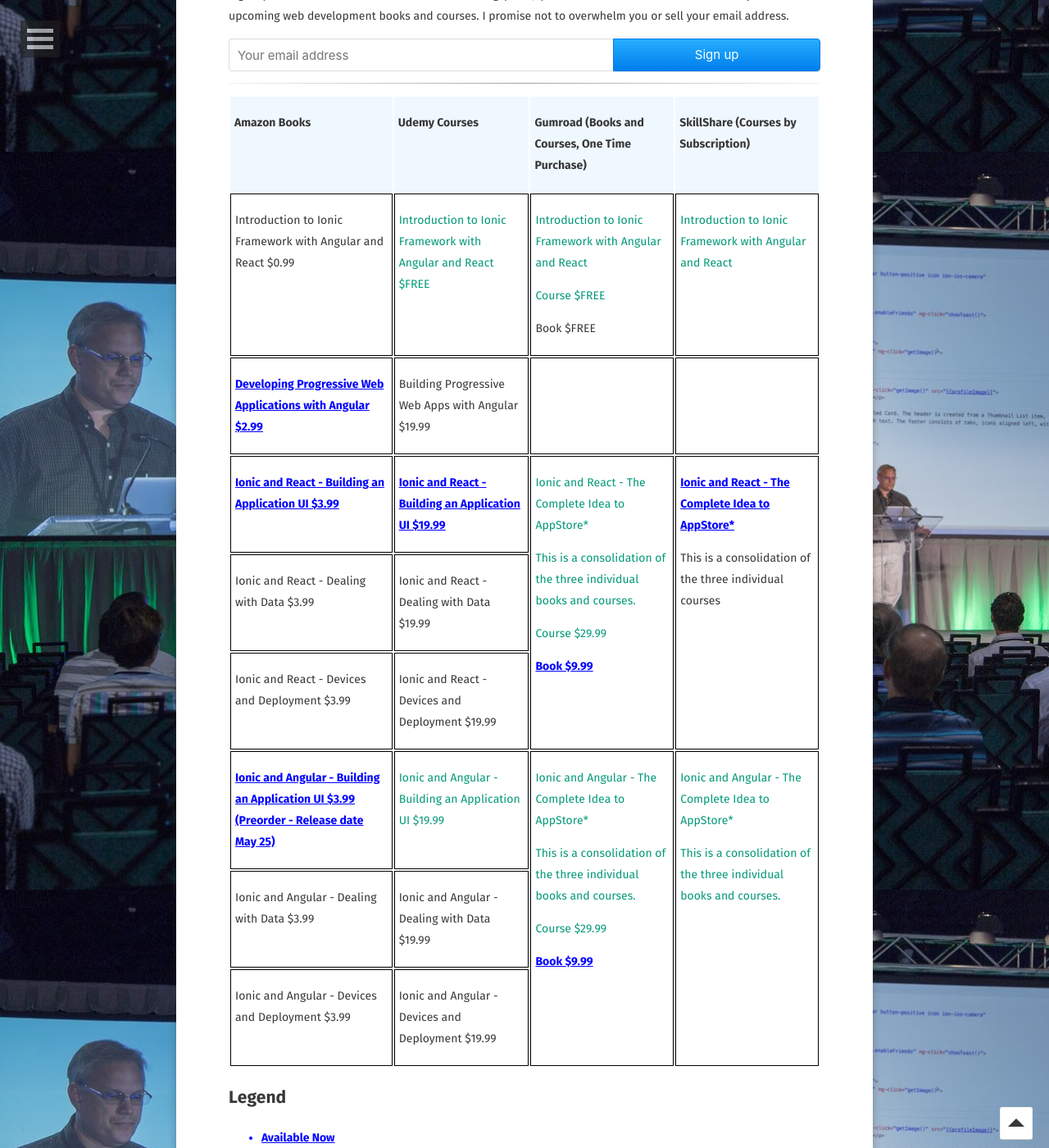
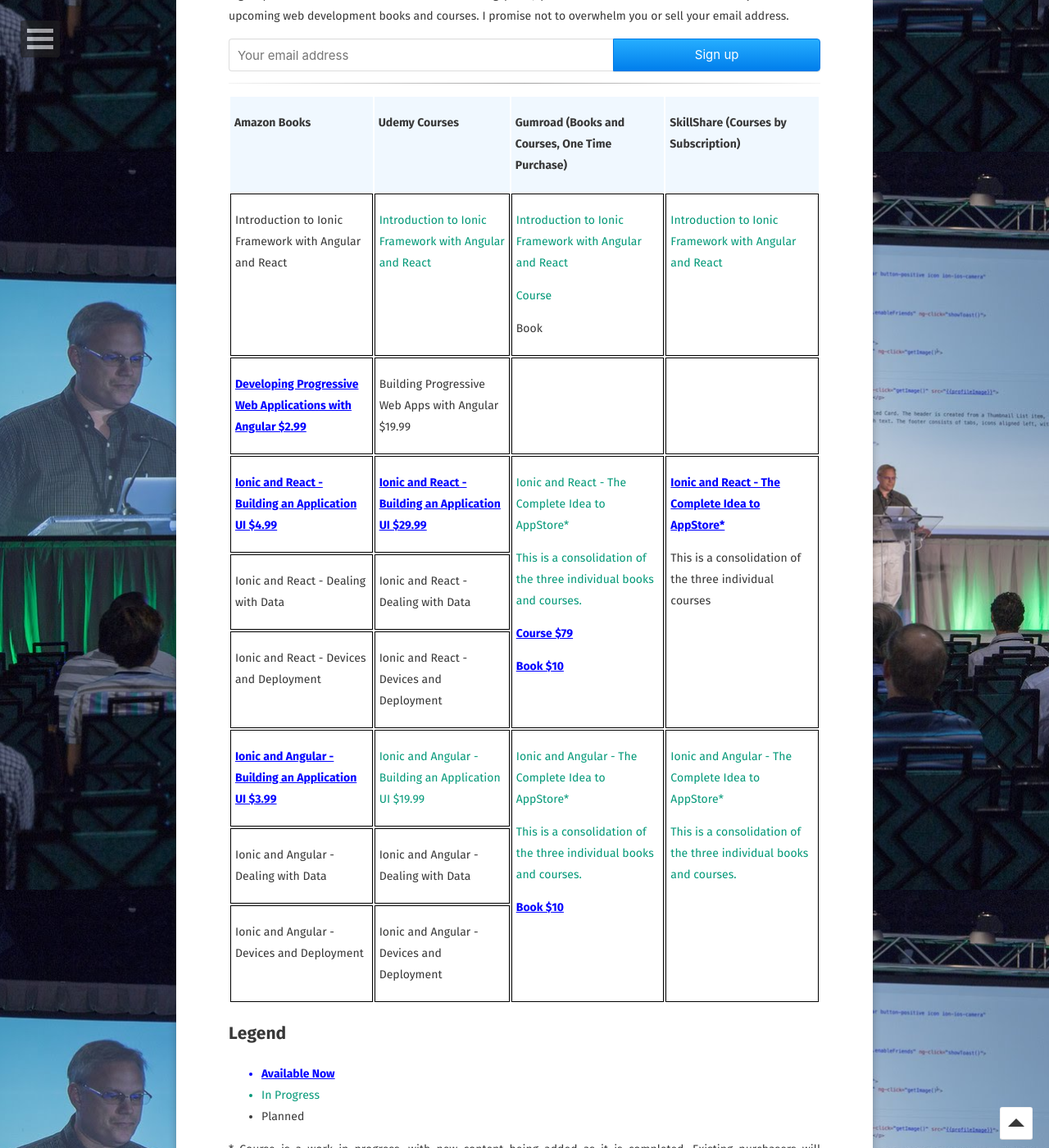
Before and after one commit to walkingriver/walkingriver.github.io, a Jekyll site: the page built from projects/index.html, in a window 1280 px wide and 1400 px high, scrolled down 715 px. Shown: the whole window at 82% size. Built offline with Jekyll 4.4.1, drawn with Linux system fonts in a browser that asks for light colours; some web fonts are replaced.

Commit message:
Updated links with availability

```diff
--- a/projects/index.html
+++ b/projects/index.html
@@ -74,15 +74,15 @@ comments: false
   <tbody>
     <tr class="c13">
       <td class="c4" colspan="1" rowspan="1">
-        <p class="c5"><span class="c1">Introduction to Ionic Framework with Angular and React $0.99</span></p>
+        <p class="c5"><span class="c1">Introduction to Ionic Framework with Angular and React</span></p>
       </td>
       <td class="c4" colspan="1" rowspan="1">
-        <p class="c5"><span class="c0">Introduction to Ionic Framework with Angular and React $FREE</span></p>
+        <p class="c5"><span class="c0">Introduction to Ionic Framework with Angular and React</span></p>
       </td>
       <td class="c4" colspan="1" rowspan="1">
         <p class="c5"><span class="c0">Introduction to Ionic Framework with Angular and React </span></p>
-        <p class="c5"><span class="c0">Course $FREE</span></p>
-        <p class="c5"><span class="c1">Book $FREE</span></p>
+        <p class="c5"><span class="c0">Course</span></p>
+        <p class="c5"><span class="c1">Book</span></p>
       </td>
       <td class="c4" colspan="1" rowspan="1">
         <p class="c5"><span class="c0">Introduction to Ionic Framework with Angular and React</span></p>
@@ -106,18 +106,18 @@ comments: false
       <td class="c4" colspan="1" rowspan="1">
         <p class="c5"><span class="c11"><a class="c7"
               href="https://amzn.to/3e6Ohua">Ionic and
-              React - Building an Application UI $3.99</a></span></p>
+              React - Building an Application UI $4.99</a></span></p>
       </td>
       <td class="c4" colspan="1" rowspan="1">
         <p class="c5"><span class="c11"><a class="c7"
               href="https://www.udemy.com/course/building-mobile-apps-with-ionic-and-react-zero-to-app-store/?referralCode=4C0BCC075278543D5911">
-              Ionic and React - Building an Application UI $19.99</a></span></p>
+              Ionic and React - Building an Application UI $29.99</a></span></p>
       </td>
       <td class="c4" colspan="1" rowspan="3">
         <p class="c5"><span class="c0">Ionic and React - The Complete Idea to AppStore*</span></p>
         <p class="c5"><span class="c0">This is a consolidation of the three individual books and courses.</span></p>
-        <p class="c5"><span class="c0">Course $29.99</span></p>
-        <p class="c5"><span class="c0"><a class="c7" href="https://gum.co/UNqqS">Book $9.99</a></span></p>
+        <p class="c5"><span class="c0"><a href="https://gum.co/KJvnU" class="c7"> Course $79</a></span></p>
+        <p class="c5"><span class="c0"><a class="c7" href="https://gum.co/UNqqS">Book $10</a></span></p>
       </td>
       <td class="c4" colspan="1" rowspan="3">
         <p class="c5"><span class="c11"><a class="c7"
@@ -128,25 +128,25 @@ comments: false
     </tr>
     <tr class="c8">
       <td class="c4" colspan="1" rowspan="1">
-        <p class="c5"><span class="c1">Ionic and React - Dealing with Data $3.99</span></p>
+        <p class="c5"><span class="c1">Ionic and React - Dealing with Data</span></p>
       </td>
       <td class="c4" colspan="1" rowspan="1">
-        <p class="c5"><span class="c1">Ionic and React - Dealing with Data $19.99</span></p>
+        <p class="c5"><span class="c1">Ionic and React - Dealing with Data</span></p>
       </td>
     </tr>
     <tr class="c8">
       <td class="c4" colspan="1" rowspan="1">
-        <p class="c5"><span class="c1">Ionic and React - Devices and Deployment $3.99</span></p>
+        <p class="c5"><span class="c1">Ionic and React - Devices and Deployment</span></p>
       </td>
       <td class="c4" colspan="1" rowspan="1">
-        <p class="c5"><span class="c1">Ionic and React - Devices and Deployment $19.99</span></p>
+        <p class="c5"><span class="c1">Ionic and React - Devices and Deployment</span></p>
       </td>
     </tr>
     <tr class="c8">
       <td class="c4" colspan="1" rowspan="1">
         <p class="c5"><span class="c11"><a class="c7"
               href="https://amzn.to/2zW94l2">Ionic and
-              Angular - Building an Application UI $3.99 (Preorder - Release date May 25)</a></span></p>
+              Angular - Building an Application UI $3.99</a></span></p>
       </td>
       <td class="c4 c10" colspan="1" rowspan="1">
         <p class="c5 c0">Ionic and Angular -
@@ -155,8 +155,8 @@ comments: false
       <td class="c4 c10" colspan="1" rowspan="3">
         <p class="c5"><span class="c0">Ionic and Angular - The Complete Idea to AppStore*</span></p>
         <p class="c5"><span class="c0">This is a consolidation of the three individual books and courses.</span></p>
-        <p class="c5"><span class="c0">Course $29.99</span></p>
-        <p class="c5"><span class="c0"><a href="https://gum.co/NlVUr" class="c7">Book $9.99</a></span></p>
+        <p class="c5"><span class="c0"></span></p>
+        <p class="c5"><span class="c0"><a href="https://gum.co/NlVUr" class="c7">Book $10</a></span></p>
       </td>
       <td class="c4 c10" colspan="1" rowspan="3">
         <p class="c5"><span class="c0">Ionic and Angular - The Complete Idea to AppStore*</span></p>
@@ -165,18 +165,18 @@ comments: false
     </tr>
     <tr class="c8">
       <td class="c4" colspan="1" rowspan="1">
-        <p class="c5"><span class="c1">Ionic and Angular - Dealing with Data $3.99</span></p>
+        <p class="c5"><span class="c1">Ionic and Angular - Dealing with Data</span></p>
       </td>
       <td class="c4" colspan="1" rowspan="1">
-        <p class="c5"><span class="c1">Ionic and Angular - Dealing with Data $19.99</span></p>
+        <p class="c5"><span class="c1">Ionic and Angular - Dealing with Data</span></p>
       </td>
     </tr>
     <tr class="c8">
       <td class="c4" colspan="1" rowspan="1">
-        <p class="c5"><span class="c1">Ionic and Angular - Devices and Deployment $3.99</span></p>
+        <p class="c5"><span class="c1">Ionic and Angular - Devices and Deployment</span></p>
       </td>
       <td class="c4" colspan="1" rowspan="1">
-        <p class="c5"><span class="c1">Ionic and Angular - Devices and Deployment $19.99</span></p>
+        <p class="c5"><span class="c1">Ionic and Angular - Devices and Deployment</span></p>
       </td>
     </tr>
   </tbody>
```
